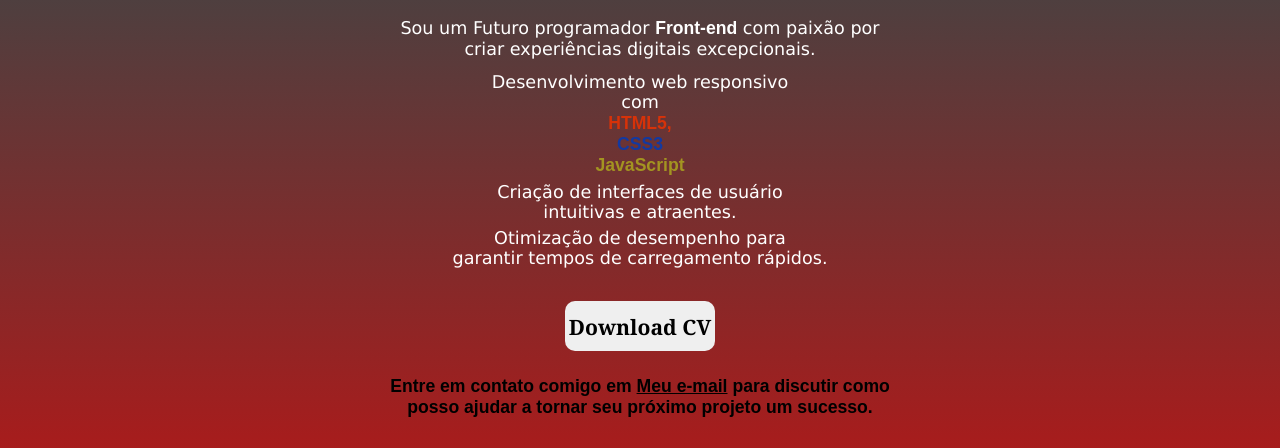
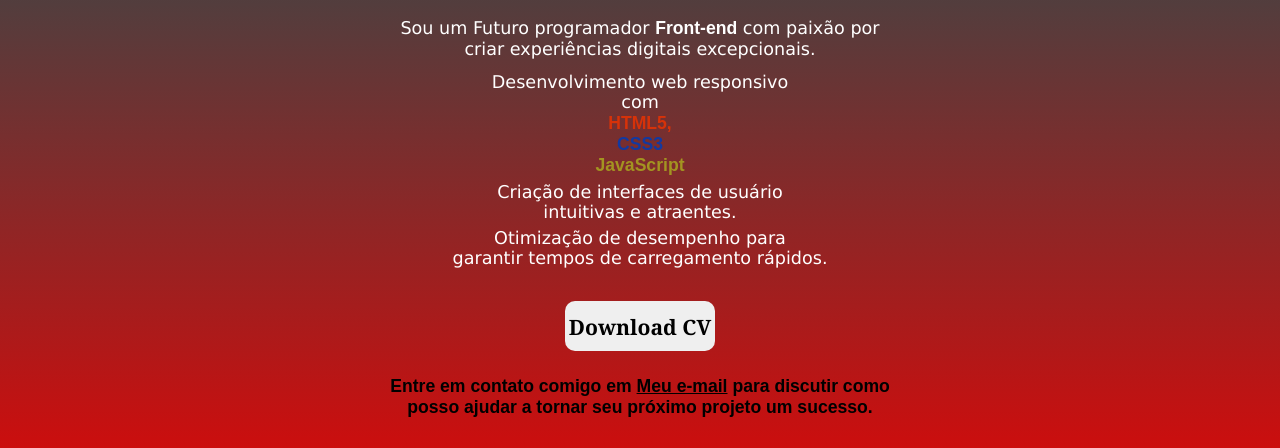
Before and after one commit to LucasLopes2/PORTFOLIO, a plain HTML site: page index.html in a window 1280 px wide. Shown: the part 352-800 px from the top of the page. Drawn offline with Linux system fonts and the light colour scheme.

Commit message:
corrigindo erros

```diff
--- a/estilos/mobile.css
+++ b/estilos/mobile.css
@@ -69,7 +69,7 @@ main{
   section.sobre{
     background-image: linear-gradient(to top, rgb(211, 11, 11), rgb(68, 67, 67));
     width: 100vw;
-    height: 90vh;
+    height: 66vh;
   }
   section.sobre p{
     font-family:Verdana, Geneva, Tahoma, sans-serif ;
```
